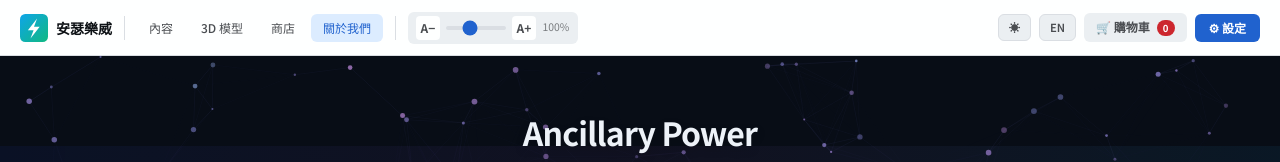
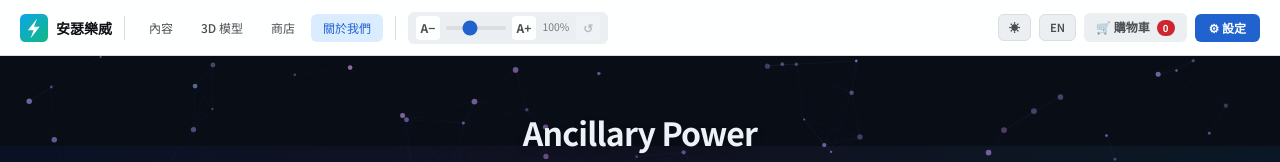
Before and after one commit to ancillarypower/official-site, a React (Vite) app: page /about in a window 1280 px wide. Shown: the top 162 px of the page. Built offline with nearby package versions, Linux system fonts and the light colour scheme; no server answers.

Commit message:
feat(ui): add font size reset button
Add a reset button (↺) to FontSizeControl that restores fontScale to 1
(100%). The button is visually dimmed when already at the default value.

Closes #256

```diff
--- a/src/components/ui/FontSizeControl.tsx
+++ b/src/components/ui/FontSizeControl.tsx
@@ -33,6 +33,13 @@ export function FontSizeControl() {
       <span className="min-w-7 text-center text-[0.65rem] tabular-nums text-tertiary">
         {Math.round(fontScale * 100)}%
       </span>
+      <button
+        onClick={() => setFontScale(1)}
+        className={`flex h-6 w-6 items-center justify-center rounded bg-surface-raised text-xs font-bold text-secondary transition-colors hover:bg-accent-subtle hover:text-accent${fontScale === 1 ? " opacity-30 cursor-default" : ""}`}
+        aria-label="Reset font size"
+      >
+        ↺
+      </button>
     </div>
   );
 }
```
Also changed, not shown: 1 other file (tests, documents, lock files or other folders).
